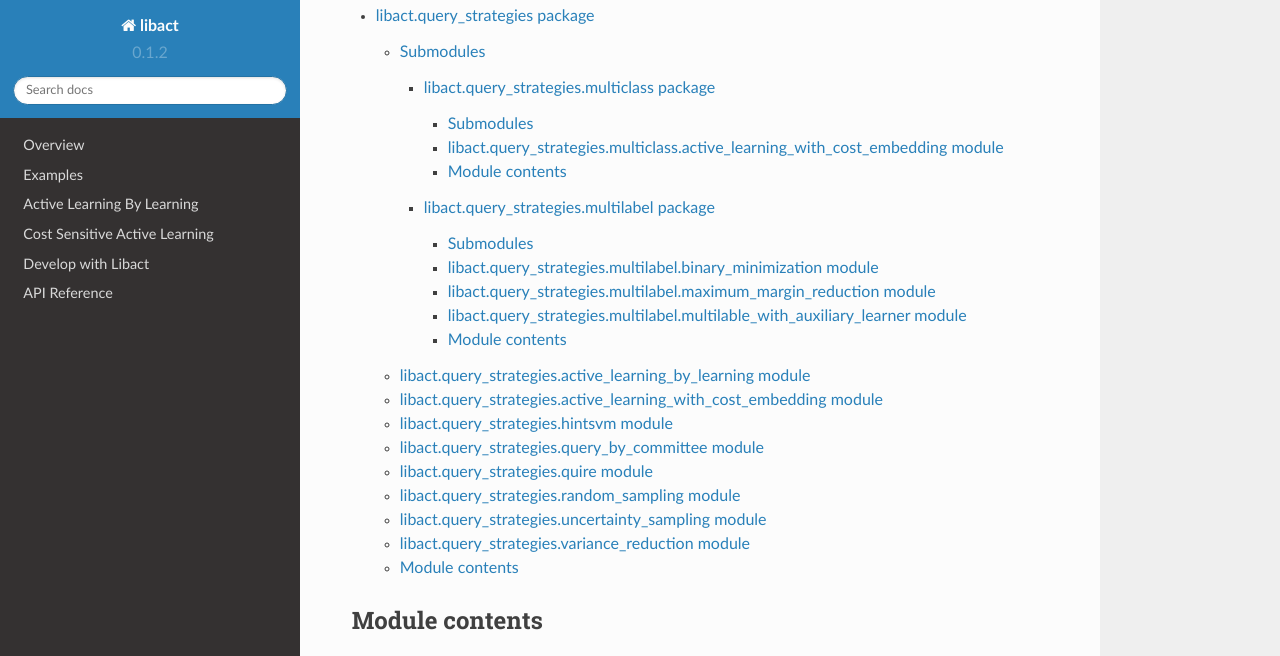
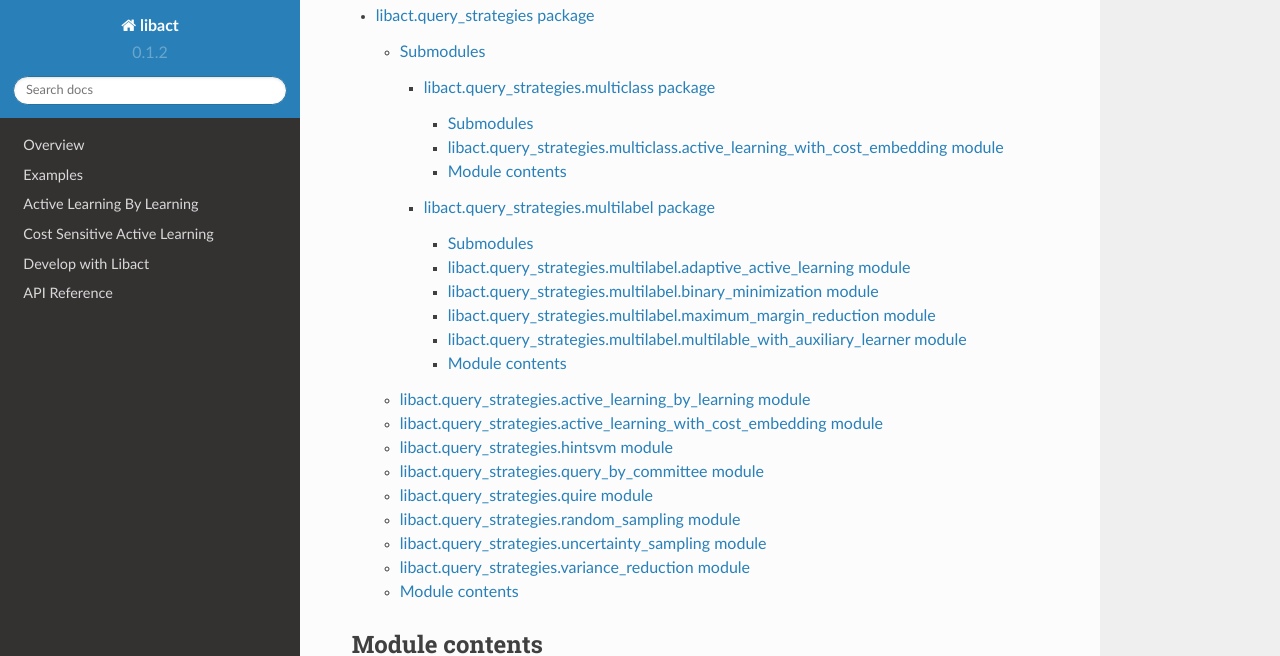
Before and after one commit to ntucllab/libact, a Sphinx documentation site: the page built from docs/libact.rst, in a window 1280 px wide and 900 px high, scrolled down 848 px, cut to the strip 0-656 px from the top of the window. Built offline with Sphinx 7.4.7 and the Read the Docs theme 2.0.0, drawn with Linux system fonts in a browser that asks for light colours.

Commit message:
add adaptive multilabel active learning documentation

```diff
--- a/docs/libact.query_strategies.multilabel.rst
+++ b/docs/libact.query_strategies.multilabel.rst
@@ -3,6 +3,15 @@ libact.query_strategies.multilabel package
 
 Submodules
 ----------
+
+libact.query_strategies.multilabel.adaptive_active_learning module
+-------------------------------------------------------------------------------
+
+.. automodule:: libact.query_strategies.multilabel.adaptive_active_learning
+    :members:
+    :undoc-members:
+    :show-inheritance:
+
 
 libact.query_strategies.multilabel.binary_minimization module
 -------------------------------------------------------------------------------
--- a/docs/overview.rst
+++ b/docs/overview.rst
@@ -45,7 +45,7 @@ Currently supported algorithms includes the following:
 +--------------------------------------------------+-------------------------------------+---------------------------------------------------+
 | Uncertainty Sampling (least confident)           |                                     | Multi-label Active Learning With Auxiliary Learner|
 +--------------------------------------------------+-------------------------------------+---------------------------------------------------+
-| Query By Committee (vote entropy)                |                                     |                                                   |
+| Query By Committee (vote entropy)                |                                     | Adaptive Active Learning                          |
 +--------------------------------------------------+-------------------------------------+---------------------------------------------------+
 | Query By Committee (KL-divergence)               |                                     |                                                   |
 +--------------------------------------------------+-------------------------------------+---------------------------------------------------+
```
